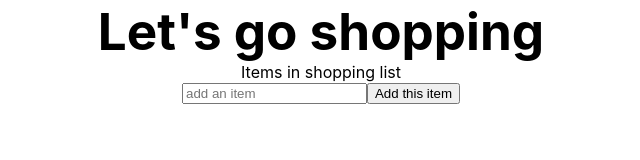
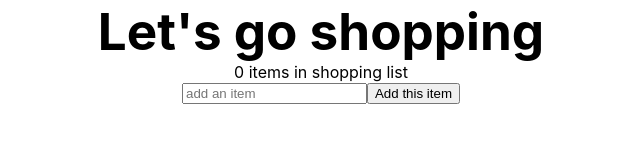
Before and after one commit to NoahDeltoroSmyth/Shopping-List-useReducer, a React (Create React App) app: page / in a window 1280 px wide. Shown: the top 160 px of the page, without its empty margins (319-959 px from the left). Built offline with nearby package versions, Linux system fonts and the light colour scheme.

Commit message:
header updates with length of items

```diff
--- a/src/components/Header/Header.js
+++ b/src/components/Header/Header.js
@@ -1,10 +1,12 @@
 import React from 'react';
+import { useShoppingList } from '../../context/ShoppingContext';
 
 const Header = () => {
+  const { items } = useShoppingList();
   return (
     <>
       <h1 className="main-header">Let&apos;s go shopping</h1>
-      <span>Items in shopping list</span>
+      <span>{items.length} items in shopping list</span>
     </>
   );
 };
```
